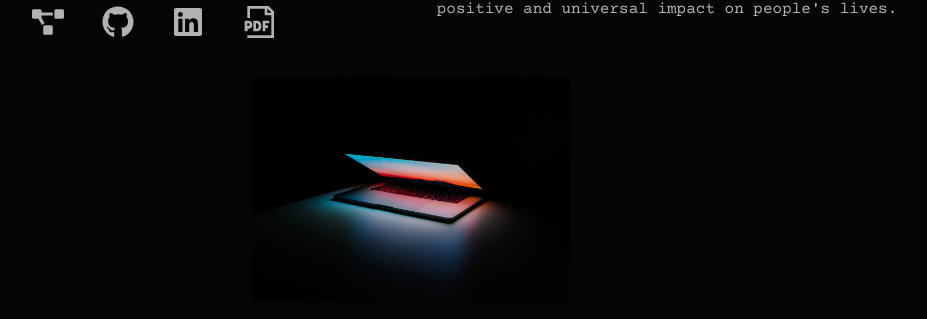
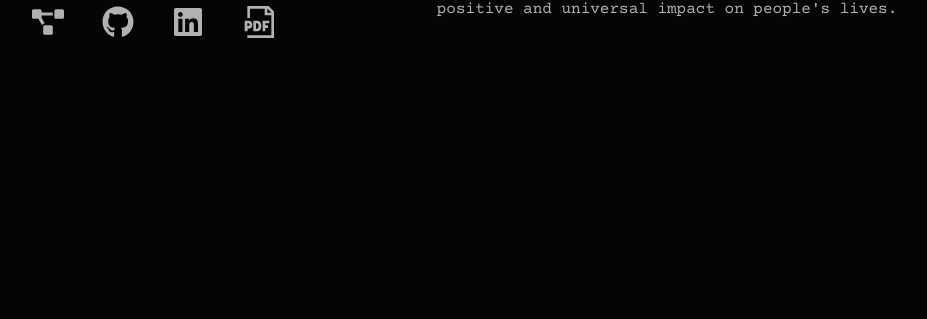
Before and after one commit to biancashiromoto/biancashiromoto.github.io, a Next.js app: page / in a window 1280 px wide. Shown: the part 475-794 px from the top of the page, without its empty margins (229-1156 px from the left). Built offline with nearby package versions, Linux system fonts and the light colour scheme.

Commit message:
fix: use isDesktop from useWindowResize for desktop check and conditionally render Timeline based on pathname

```diff
--- a/app/page.tsx
+++ b/app/page.tsx
@@ -7,10 +7,11 @@ import ButtonScrollToTop from "./components/button-scroll-to-top/button-scroll-t
 import Timeline from "./components/timeline/timeline";
 import { useWindowResize } from "./context/WindowResizeProvider";
 import Hero from "./components/hero/hero";
+import { usePathname } from "next/navigation";
 
 function HomePage() {
-	const { width } = useWindowResize();
-	const isDesktop = width > 1023;
+	const { isDesktop } = useWindowResize();
+	const pathname = usePathname();
 
 	return (
 		<div className={styles.home} id="home-start">
@@ -19,7 +20,7 @@ function HomePage() {
 				<AboutMe />
 			</div>
 			{isDesktop && <Hero />}
-			<Timeline />
+			{pathname === "/home" && <Timeline />}
 			<ButtonScrollToTop />
 		</div>
 	);
```
